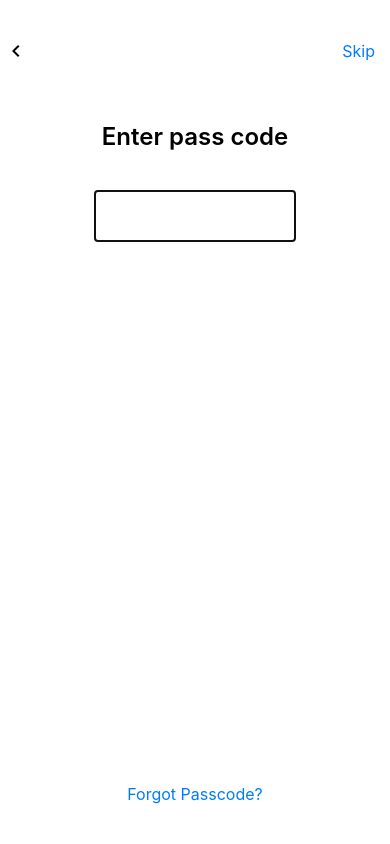
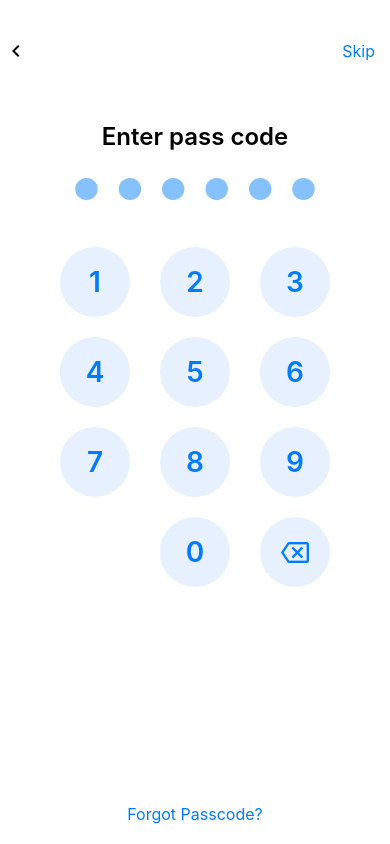
Before and after one commit to KohTzyyShen/biometric_transaction_history, a React Native app: screen /Passcode in a window 390 px wide. Built offline with nearby package versions, Linux system fonts and the light colour scheme.

Commit message:
numberpad & passcode dot

```diff
--- a/package.json
+++ b/package.json
@@ -25,7 +25,8 @@
     "react-native-safe-area-context": "5.4.0",
     "react-native-screens": "~4.10.0",
     "react-native-share": "^12.0.11",
-    "expo-linear-gradient": "~14.1.4"
+    "expo-linear-gradient": "~14.1.4",
+    "@react-native-masked-view/masked-view": "0.3.2"
   },
   "devDependencies": {
     "@babel/core": "^7.25.2",
--- /dev/null
+++ b/src/component/NumberPad.tsx
@@ -0,0 +1,95 @@
+// NumberPad.tsx
+import React from 'react';
+import { View, Text, TouchableOpacity, StyleSheet } from 'react-native';
+import { MaterialCommunityIcons } from '@expo/vector-icons';
+
+interface NumberPadProps {
+  value: string;
+  maxLength?: number;
+  onChange: (val: string) => void;
+}
+// NumberPad.tsx 仅修改关键部分
+
+export default function NumberPad({ value, maxLength = 6, onChange }: NumberPadProps) {
+  const handlePress = (num: string) => {
+    if (value.length < maxLength) {
+      onChange(value + num);
+    }
+  };
+
+  const handleDelete = () => {
+    onChange(value.slice(0, -1));
+  };
+
+  return (
+    <View style={styles.container}>
+      {[
+        ['1', '2', '3'],
+        ['4', '5', '6'],
+        ['7', '8', '9'],
+        ['', '0', 'delete'],
+      ].map((row, rowIndex) => (
+        <View key={rowIndex} style={styles.row}>
+          {row.map((item, i) => {
+            // 第一行第一个位置不显示空白按钮
+            if (rowIndex === 0 && i === 0 && item === '') {
+              return null; // 这里不渲染
+            }
+
+            if (item === '') {
+              // 其他空白格渲染透明占位，避免排版错乱
+              return <View key={i} style={[styles.button, { backgroundColor: 'transparent' }]} />;
+            }
+            if (item === 'delete') {
+              return (
+                <TouchableOpacity
+                  key={i}
+                  style={styles.button}
+                  onPress={handleDelete}
+                  activeOpacity={0.7}
+                >
+                  <MaterialCommunityIcons name="backspace-outline" size={28} color="#007bff" />
+                </TouchableOpacity>
+              );
+            }
+            return (
+              <TouchableOpacity
+                key={i}
+                style={styles.button}
+                onPress={() => handlePress(item)}
+                activeOpacity={0.7}
+              >
+                <Text style={styles.buttonText}>{item}</Text>
+              </TouchableOpacity>
+            );
+          })}
+        </View>
+      ))}
+    </View>
+  );
+}
+
+const styles = StyleSheet.create({
+  container: {
+    marginTop: 20,
+  },
+  row: {
+    flexDirection: 'row',
+    justifyContent: 'center',
+    marginBottom: 20,
+  },
+  button: {
+    width: 70,
+    height: 70,
+    borderRadius: 35,
+    backgroundColor: '#e6f0ff',
+    justifyContent: 'center',
+    alignItems: 'center',
+    marginHorizontal: 15,
+  },
+  buttonText: {
+    fontSize: 28,
+    color: '#007bff',
+    fontWeight: '600',
+  },
+});
--- /dev/null
+++ b/src/component/PasscodeDots.tsx
@@ -0,0 +1,41 @@
+// PasscodeDots.tsx
+import React from 'react';
+import { View, Text, StyleSheet } from 'react-native';
+
+interface PasscodeDotsProps {
+  length: number; // 当前输入的数字个数
+  maxLength?: number; // 最大长度，默认6
+}
+
+export default function PasscodeDots({ length, maxLength = 6 }: PasscodeDotsProps) {
+  return (
+    <View style={styles.dotContainer}>
+      {[...Array(maxLength)].map((_, i) => (
+        <Text
+          key={i}
+          style={[styles.dot, i < length ? styles.filledDot : styles.emptyDot]}
+        >
+          ●
+        </Text>
+      ))}
+    </View>
+  );
+}
+
+const styles = StyleSheet.create({
+  dotContainer: {
+    flexDirection: 'row',
+    justifyContent: 'center',
+    marginBottom: 20,
+  },
+  dot: {
+    fontSize: 30,
+    marginHorizontal: 8,
+  },
+  filledDot: {
+    color: '#007bff', // 深蓝
+  },
+  emptyDot: {
+    color: '#86C1FF', // 浅蓝
+  },
+});
--- a/src/screens/ForgotPasscodeScreen.tsx
+++ b/src/screens/ForgotPasscodeScreen.tsx
@@ -12,6 +12,7 @@ import {
 } from 'react-native';
 import { MaterialCommunityIcons } from '@expo/vector-icons';
 import { useUser } from '../context/UserContext';
+import strings from '../constants/strings';
 
 export default function ForgotPasscodeScreen({ navigation }: any) {
   const { setPasscode } = useUser();
@@ -20,14 +21,14 @@ export default function ForgotPasscodeScreen({ navigation }: any) {
 
   const handleConfirm = () => {
     if (newPasscode.length !== 6 || confirmPasscode.length !== 6) {
-      Alert.alert('Error', 'Passcode must be 6 digits.');
+      Alert.alert(strings.incorrect_passcode_title, strings.passcode_must_be_6_digits);
     } else if (newPasscode !== confirmPasscode) {
-      Alert.alert('Error', 'Passcodes do not match.');
+      Alert.alert(strings.incorrect_passcode_title, strings.passcodes_do_not_match);
     } else {
       setPasscode(newPasscode);
-      Alert.alert('Success', 'Passcode has been reset.', [
+      Alert.alert(strings.reset_passcode, strings.passcode_reset_success, [
         {
-          text: 'OK',
+          text: strings.ok,
           onPress: () => navigation.navigate('Passcode'),
         },
       ]);
@@ -46,12 +47,13 @@ export default function ForgotPasscodeScreen({ navigation }: any) {
         </TouchableOpacity>
 
         <View style={styles.body}>
-          <Text style={styles.title}>Forgot Passcode?</Text>
-          <Text style={styles.result}>Enter new 6-digit passcode</Text>
-
+          <View style={{ alignItems: 'center', gap: 5 }}>
+    <Text style={styles.title}>{strings.forgot_passcode_title}</Text>
+    <Text style={styles.result}>{strings.forgot_passcode_subtitle}</Text>
+  </View>
           <View style={{ gap: 10 }}>
             <View>
-              <Text style={styles.label}>New Passcode</Text>
+              <Text style={styles.label}>{strings.new_passcode_label}</Text>
               <TextInput
                 style={styles.input}
                 keyboardType="numeric"
@@ -62,7 +64,7 @@ export default function ForgotPasscodeScreen({ navigation }: any) {
             </View>
 
             <View>
-              <Text style={styles.label}>Re-enter New Passcode</Text>
+              <Text style={styles.label}>{strings.confirm_passcode_label}</Text>
               <TextInput
                 style={styles.input}
                 keyboardType="numeric"
@@ -74,7 +76,7 @@ export default function ForgotPasscodeScreen({ navigation }: any) {
           </View>
 
           <TouchableOpacity style={styles.confirmButton} onPress={handleConfirm}>
-            <Text style={styles.confirmText}>Confirm</Text>
+            <Text style={styles.confirmText}>{strings.reset_passcode}</Text>
           </TouchableOpacity>
         </View>
       </SafeAreaView>
@@ -91,7 +93,7 @@ const styles = StyleSheet.create({
     marginHorizontal: 20,
   },
   body: {
-    marginTop: 90,
+    marginTop: 60,
     alignItems: 'center',
     gap: 60,
   },
@@ -121,7 +123,7 @@ const styles = StyleSheet.create({
   },
   confirmButton: {
     marginTop: 20,
-    backgroundColor: '#333',
+    backgroundColor: '#007bff',
     paddingHorizontal: 40,
     paddingVertical: 10,
     borderRadius: 8,
--- a/src/screens/HomeScreen.tsx
+++ b/src/screens/HomeScreen.tsx
@@ -3,7 +3,8 @@ import { SafeAreaView, View, Text, Button, StyleSheet, Alert } from "react-nativ
 import PortfolioData from "../data/Portfolio.json";
 import { useAuth } from "../context/AuthContext";
 import { LinearGradient } from "expo-linear-gradient";
-import strings from "../constants/strings";
+import Typography from '../styles/typography';
+import { TouchableOpacity } from 'react-native';
 
 
 
@@ -46,19 +47,28 @@ export default function HomeScreen({ navigation }: any) {
         "rgba(166,58,255,0.2)" // #A63AFF 透明度20%
       ]}
       locations={[0, 0.28, 0.59, 1]}
-      start={{ x: 1, y: 0 }} // 右上角
-      end={{ x: 0, y: 1 }}   // 左下角
+      start={{ x: 1, y: 0 }}
+      end={{ x: 0, y: 1 }}
       style={styles.container}
     >
       <SafeAreaView style={styles.safeArea}>
-        <View style={styles.topColumn}>
-          <Text style={styles.text1}>Hi {username}</Text>
-          <Text style={styles.text2}>How can I help you today</Text>
-        </View>
 
-        <View style={styles.centerButton}>
-          <Button title="Show my transaction" onPress={handleNavigate} />
-        </View>
+<View style={styles.topColumn}>
+  <Text style={[Typography.title1, { color: '#0000e6', marginBottom: 5 }]}>
+    Hi {username}
+  </Text>
+  <Text style={[Typography.body3, { color: '#4f4f4f' }]}>
+    How can I help you today
+  </Text>
+</View>
+
+<View style={styles.centerButton}>
+  <TouchableOpacity style={styles.customButton} onPress={handleNavigate}>
+    <Text style={[Typography.body3, { color: 'black', textAlign: 'center' }]}>
+      Show my transaction
+    </Text>
+  </TouchableOpacity>
+</View>
       </SafeAreaView>
     </LinearGradient>
   );
@@ -75,18 +85,19 @@ const styles = StyleSheet.create({
     marginTop: 90,
     alignItems: "center",
   },
-  text1: {
-    color: "#0000e6",
-    fontSize: 18,
-    marginBottom: 13,
-  },
-  text2: {
-    color: "#4f4f4f",
-    fontSize: 16,
-  },
   centerButton: {
     flex: 1,
     justifyContent: "center",
     marginHorizontal: 40,
   },
+  customButton: {
+    backgroundColor: '#ffffff',
+    borderRadius: 1000,
+    paddingVertical: 14,
+    shadowColor: '#000000',
+    shadowOpacity: 0.05,
+    shadowOffset: { width: 8, height: 8 },
+    shadowRadius: 15,
+    elevation: 5, // for Android shadow
+  },
 });
--- a/src/screens/PasscodeScreen.tsx
+++ b/src/screens/PasscodeScreen.tsx
@@ -4,49 +4,23 @@ import {
   View,
   Text,
   StyleSheet,
-  TextInput,
   Alert,
-  Keyboard,
   TouchableOpacity,
-  KeyboardAvoidingView,
-  Platform,
-  Animated,
 } from 'react-native';
 import { useAuth } from '../context/AuthContext';
 import { useUser } from '../context/UserContext';
 import { MaterialCommunityIcons } from '@expo/vector-icons';
 import strings from '../constants/strings';
+import PasscodeDots from '../component/PasscodeDots';
+import NumberPad from '../component/NumberPad';  // 数字键盘组件
 
-export default function passcodescreen({ navigation }: any) {
+export default function PasscodeScreen({ navigation }: any) {
   const { authenticate } = useAuth();
   const { passcode: userpasscode } = useUser();
-  const [input, setinput] = useState('');
-  const [keyboardheight] = useState(new Animated.Value(20));
-
-  useEffect(() => {
-    const showSub = Keyboard.addListener('keyboardDidShow', (e) => {
-      Animated.timing(keyboardheight, {
-        toValue: e.endCoordinates.height + 20,
-        duration: 250,
-        useNativeDriver: false,
-      }).start();
-    });
-    const hideSub = Keyboard.addListener('keyboardDidHide', () => {
-      Animated.timing(keyboardheight, {
-        toValue: 20,
-        duration: 250,
-        useNativeDriver: false,
-      }).start();
-    });
-    return () => {
-      showSub.remove();
-      hideSub.remove();
-    };
-  }, []);
+  const [input, setInput] = useState('');
 
   useEffect(() => {
     if (input.length === 6) {
-      Keyboard.dismiss();
       if (input === userpasscode) {
         authenticate().then(() => {
           navigation.navigate('Transaction History', { skipPasscode: false });
@@ -55,7 +29,7 @@ export default function passcodescreen({ navigation }: any) {
         Alert.alert(
           strings.incorrect_passcode_title,
           strings.incorrect_passcode_message,
-          [{ text: strings.try_again, onPress: () => setinput('') }],
+          [{ text: strings.try_again, onPress: () => setInput('') }],
           { cancelable: false }
         );
       }
@@ -63,11 +37,6 @@ export default function passcodescreen({ navigation }: any) {
   }, [input]);
 
   return (
-    <KeyboardAvoidingView
-      style={{ flex: 1 }}
-      behavior={Platform.OS === 'ios' ? 'padding' : undefined}
-      keyboardVerticalOffset={Platform.OS === 'ios' ? 100 : 0}
-    >
     <SafeAreaView style={styles.container}>
       <View style={styles.topRow}>
         <TouchableOpacity style={styles.backicon} onPress={() => navigation.navigate('Home')}>
@@ -84,27 +53,16 @@ export default function passcodescreen({ navigation }: any) {
 
       <View style={styles.body}>
         <Text style={styles.title}>{strings.enter_passcode}</Text>
-          <Text style={styles.result}>{input}</Text>
-
-          <View style={styles.inputrow}>
-            <TextInput
-              style={styles.input}
-              keyboardType="numeric"
-              maxLength={6}
-              value={input}
-              onChangeText={(text) => setinput(text.replace(/[^0-9]/g, ''))}
-              autoFocus
-            />
-          </View>
+        <PasscodeDots length={input.length} maxLength={6} />
+        <NumberPad value={input} maxLength={6} onChange={setInput} />
       </View>
 
-        <Animated.View style={[styles.forgotcontainer, { marginBottom: keyboardheight }]}>
-          <TouchableOpacity onPress={() => Alert.alert(strings.reset_passcode)}>
+      <View style={styles.forgotcontainer}>
+        <TouchableOpacity onPress={() => navigation.navigate('ForgotPasscode')}>
           <Text style={styles.forgottext}>{strings.forgot_passcode}</Text>
         </TouchableOpacity>
-        </Animated.View>
+      </View>
     </SafeAreaView>
-    </KeyboardAvoidingView>
   );
 }
 
@@ -118,9 +76,9 @@ const styles = StyleSheet.create({
     flexDirection: 'row',
     justifyContent: 'space-between',
     alignItems: 'center',
-  marginHorizontal: 0, // same as container paddingHorizontal
-  marginTop: 35, // same as before for backicon
-  height: 32, // same height as backicon for vertical alignment
+    marginHorizontal: 0,
+    marginTop: 35,
+    height: 32,
   },
   backicon: {
     width: 32,
@@ -129,14 +87,13 @@ backicon: {
     alignItems: 'center',
   },
   skipButton: {
-  paddingHorizontal:15,
+    paddingHorizontal: 15,
     paddingVertical: 5,
   },
   skipText: {
-  color: '#007bff', // to make text transparent as you requested (or use 'Skip' if you want visible)
+    color: '#007bff',
     fontSize: 16,
   },
-
   body: {
     flex: 1,
     marginTop: 55,
@@ -147,28 +104,12 @@ skipText: {
     fontWeight: '600',
     marginBottom: 20,
   },
-  result: {
-    fontSize: 20,
-    letterSpacing: 8,
-    marginBottom: 20,
-  },
-  inputrow: {
-    flexDirection: 'row',
-  },
-  input: {
-    width: 200,
-    height: 50,
-    fontSize: 24,
-    borderBottomWidth: 1,
-    borderColor: '#ccc',
-    textAlign: 'center',
-  },
   forgotcontainer: {
     alignItems: 'center',
+    marginBottom: 20,
   },
   forgottext: {
     fontSize: 16,
     color: '#007bff',
-    marginBottom: 20,
   },
 });
```
Also changed, not shown: src/constants/strings.ts (+22 -6 lines), 1 other file (tests, documents, lock files or other folders). Lines whose indentation alone changed are shown as unchanged.
